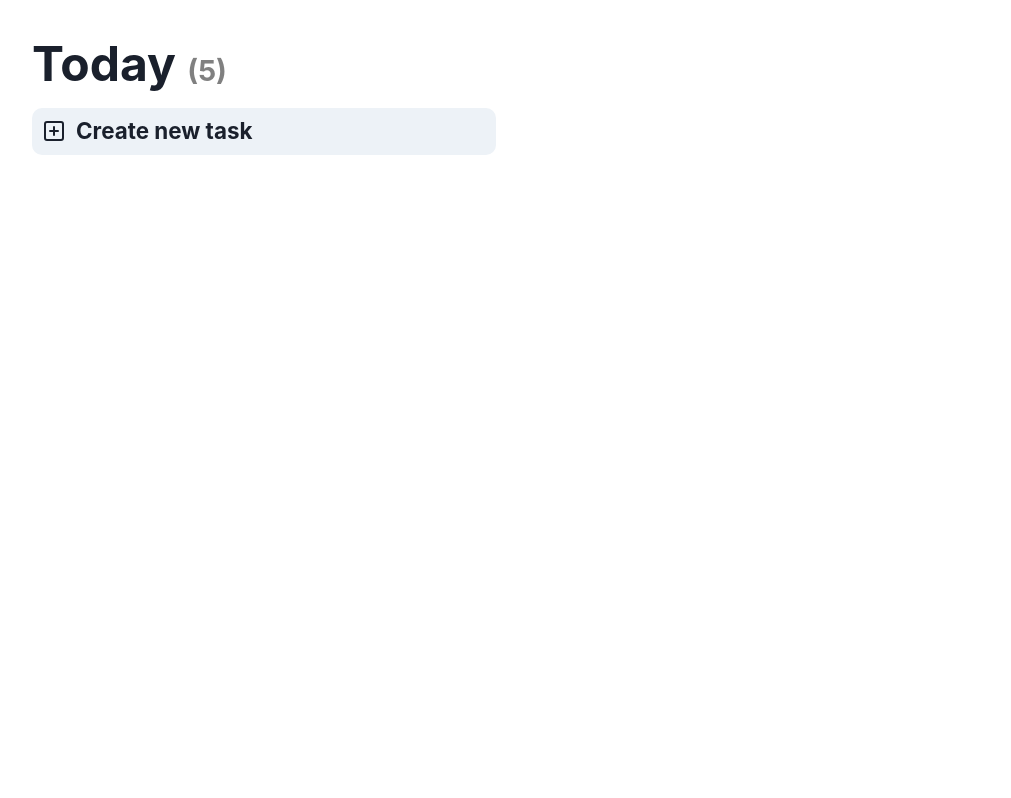
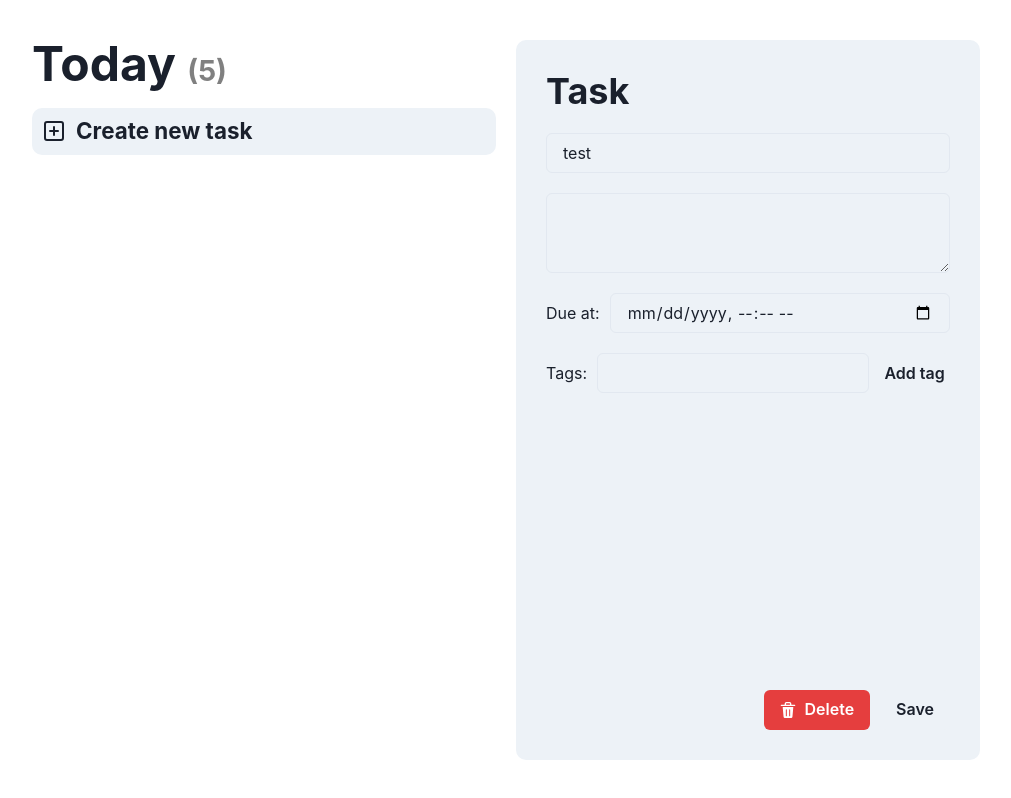
Before and after one commit to hugolgst/testnor-test, a Next.js app in the folder website/: page / in a window 1280 px wide. Shown: the whole page, without its empty margins (260-1271 px from the left). Built offline with nearby package versions, Linux system fonts and the light colour scheme.

Commit message:
Create task editor

```diff
--- a/website/app/(pages)/page.tsx
+++ b/website/app/(pages)/page.tsx
@@ -5,6 +5,7 @@ import { Flex, Heading, chakra, useDisclosure } from '@chakra-ui/react'
 import CreateTask from '@/components/Task/CreateTask'
 import TaskComponent from '@/components/Task'
 import useTasksStore from '@/store/tasks'
+import TaskEditor from '@/components/Task/Editor'
 
 const Page = () => {
   const { onOpen } = useDisclosure()
@@ -45,7 +46,11 @@ const Page = () => {
     <Flex
       flex="2" h="100%"
     >
-
+      <TaskEditor task={{
+        id: 'a',
+        title:'test',
+        isCompleted: false
+      }} />
     </Flex>
   </Flex>
 }
--- /dev/null
+++ b/website/app/components/Task/Editor.tsx
@@ -0,0 +1,88 @@
+import { Button, Flex, Heading, Input, Spacer, Tag, TagCloseButton, TagLabel, Text, Textarea } from '@chakra-ui/react'
+
+import { DeleteIcon } from '@chakra-ui/icons'
+import { Task } from '@/store/tasks'
+import { useState } from 'react'
+
+interface TaskEditorProps {
+  task: Task
+}
+
+const TaskEditor = ({ task }: TaskEditorProps) => {
+  const [ tagInput, setTagInput ] = useState<string>('')
+  const [ tags, setTags ] = useState<Array<string>>([])
+
+  return <Flex
+    w="100%" h="100%"
+    direction="column"
+
+    backgroundColor="gray.100"
+    borderRadius="10px"
+    p="30px"
+    gap="20px"
+  >
+    <Heading>Task</Heading>
+
+    <Input
+      value={task.title}
+    />
+    <Textarea
+      value={task.description}
+    />
+
+    <Flex alignItems="center" gap="10px">
+      <Text w="max-content" flexShrink="0">Due at:</Text>
+      <Input placeholder='Select Date and Time' size='md' type='datetime-local' />
+    </Flex>
+
+    <Flex direction="column">
+      <Flex alignItems="center" gap="10px">
+        <Text w="max-content" flexShrink="0">Tags:</Text>
+        <Input
+          value={tagInput}
+          onChange={(e) => {
+            setTagInput(e.target.value)
+          }}
+        />
+        <Button onClick={() => {
+          setTags([
+            ...tags,
+            tagInput
+          ])
+          setTagInput('')
+        }}>Add tag</Button>
+      </Flex>
+
+      <Flex alignItems="center" gap="10px">
+        {tags.map((tag, i) => (<Tag
+          key={i}
+        >
+          <TagLabel>{tag}</TagLabel>
+          <TagCloseButton
+            cursor="pointer"
+            onClick={() => {
+              setTags(tags.filter(_tag => _tag !== tag))
+            }}
+          />
+        </Tag>))}
+      </Flex>
+    </Flex>
+
+    <Spacer />
+
+    <Flex gap="10px">
+      <Spacer />
+
+      <Button leftIcon={<DeleteIcon />} colorScheme='red' variant='solid'>
+        Delete
+      </Button>
+
+      <Button variant='solid'>
+        Save
+      </Button>
+    </Flex>
+
+  </Flex>
+}
+
+export default TaskEditor
```
